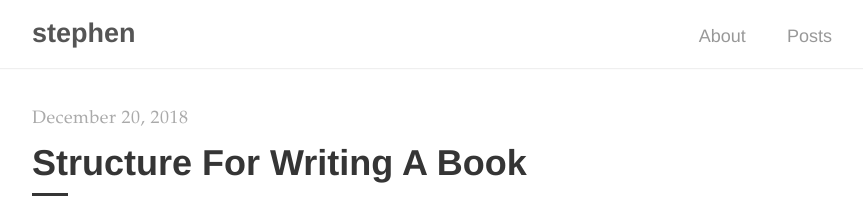
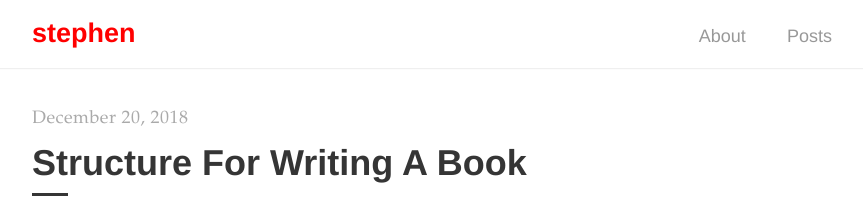
Before and after one commit to swoicik/swoicik.github.io, a Jekyll site: the page built from index.html, in a window 1280 px wide. Shown: the top 212 px of the page, without its empty margins (208-1071 px from the left). Built offline with Jekyll 4.4.1, drawn with Linux system fonts in a browser that asks for light colours; the list of posts is cut into pages by our own code.

Commit message:
updated title color

```diff
--- a/_sass/tale/_layout.scss
+++ b/_sass/tale/_layout.scss
@@ -25,7 +25,7 @@ footer,
 
   &-title {
     @include transition(all .2s ease-out);
-    color: $default-color;
+    color: red /*$default-color*/;
     display: inline-block;
     margin: 0;
     padding-right: .2rem;
```
